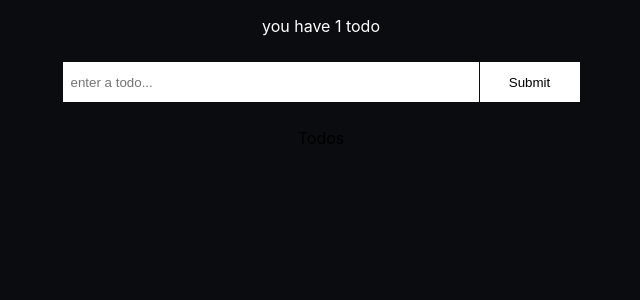
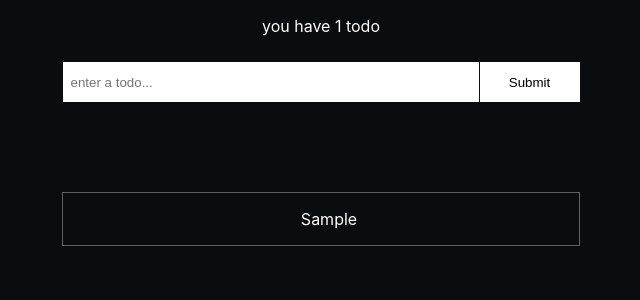
Before and after one commit to scottjason/todos-react-hooks, a React (Create React App) app: page / in a window 1280 px wide. Both pictures are taken after typing "Sample" into the empty fields and a click on the input "Submit". Shown: the top 300 px of the page, without its empty margins (319-959 px from the left). Built offline with nearby package versions, Linux system fonts and the light colour scheme.

Commit message:
rendering todo panels

```diff
--- a/package.json
+++ b/package.json
@@ -5,7 +5,8 @@
   "dependencies": {
     "react": "^16.13.1",
     "react-dom": "^16.13.1",
-    "react-scripts": "3.4.1"
+    "react-scripts": "3.4.1",
+    "uuid": "8.1.0"
   },
   "scripts": {
     "start": "react-scripts start",
--- a/src/components/InputPanel/InputPanel.js
+++ b/src/components/InputPanel/InputPanel.js
@@ -1,15 +1,26 @@
 import React from 'react'
+import { v4 as uuidv4 } from 'uuid';
 import './InputPanel.style.css'
 
-function InputPanel(props) {
+const InputPanel = props => {
 
   const todoRef = React.createRef()
 
+  const generateTodo = message => {
+    return {
+      id: uuidv4(),
+      message,
+      createdAt: Date.now(),
+      isCompleted: false,
+      isDeleted: false,
+    }
+  }
+
   const onHandleSubmit = e => {
   	e && e.preventDefault()
-  	const todo = todoRef.current.value
-  	if (todo) {
-  	  const action = { type: 'NEW_TODO', payload: todo }
+  	const message = todoRef.current.value
+  	if (message) {
+  	  const action = { type: 'NEW_TODO', payload: generateTodo(message) }
   	  props.dispatch(action)
   	  todoRef.current.value = ''
   	}
--- a/src/components/Todo/Todo.js
+++ b/src/components/Todo/Todo.js
@@ -1,10 +1,10 @@
 import React from 'react'
 import './Todo.style.css'
 
-function Todo(props) {
+function Todo({ todo }) {
   return (
     <div className='todo-container'>
-      <p>todo</p>
+      <p>{ todo.message }</p>
     </div>
   );
 }
--- a/src/components/Todo/Todo.style.css
+++ b/src/components/Todo/Todo.style.css
@@ -0,0 +1,19 @@
+.todo-container {
+	position: relative;
+	display: flex;
+	flex-direction: column;
+	align-items: center;
+	flex-shrink: 1;
+	width: 100%;
+	height: auto;
+	min-height: 50px;
+  	color: white;
+	margin-top: 1.5rem;
+	border: 1px solid rgba(225, 225, 225, 0.4);
+	padding: 0 0 0 1rem;
+	box-sizing: border-box;
+}
+
+.todo-container:nth-child(1) {
+	margin-top: 5rem;
+}
--- a/src/components/Todos/Todos.js
+++ b/src/components/Todos/Todos.js
@@ -1,10 +1,17 @@
 import React from 'react';
 import './Todos.style.css';
+import Todo from '../Todo/Todo';
 
 function Todos(props) {
+  const todos = [ ...props.state.todos ]
+  console.log(todos)
   return (
     <div className='todos-container'>
-      <p>Todos</p>
+      {todos.map(todo => {
+      	return <Todo
+      	  key={todo.id}
+      	  todo={todo} />
+      })}
     </div>
   );
 }
--- a/src/components/Todos/Todos.style.css
+++ b/src/components/Todos/Todos.style.css
@@ -0,0 +1,12 @@
+.todos-container {
+  position: relative;
+  display: flex;
+  flex-direction: column;
+  align-items: center;
+  justify-content: center;
+  width: 100%;
+  max-width: 518px;
+  min-width: 280px;
+  height: auto;
+  margin: 0 auto;
+}
```
Also changed, not shown: 1 other file (tests, documents, lock files or other folders).
